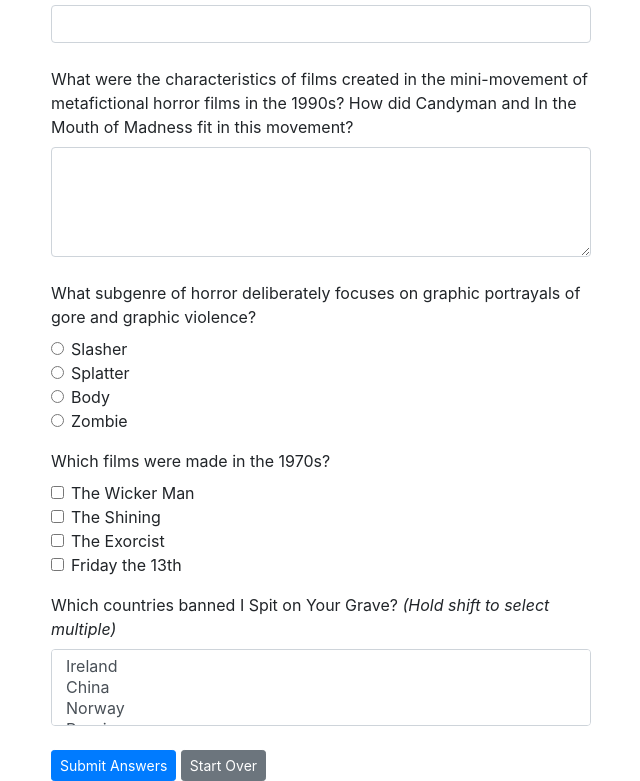
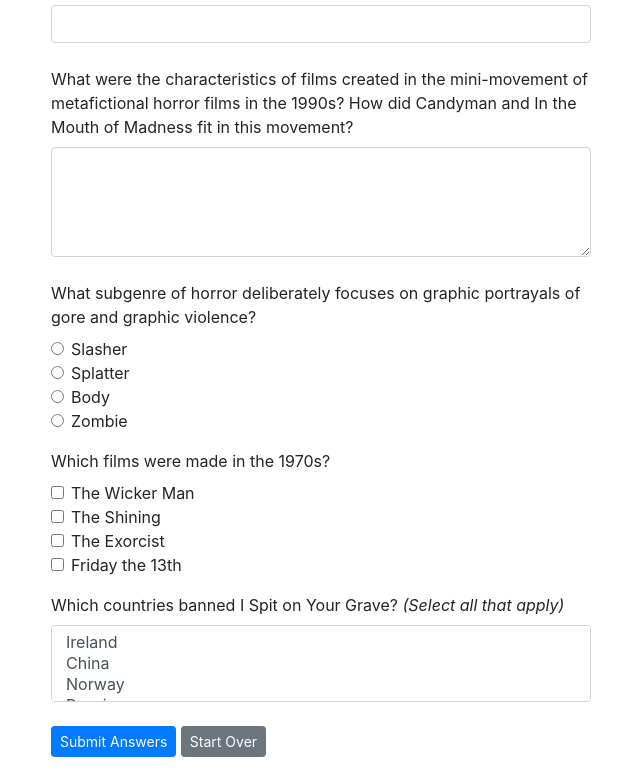
Before and after one commit to devoun24/bootstrap-forms, a plain HTML site: page index.html in a window 1280 px wide. Shown: the part 497-1278 px from the top of the page, without its empty margins (34-674 px from the left). After the commit the page ends 1254 px from the top, so only its background shows below. Drawn offline with Linux system fonts and the light colour scheme.

Commit message:
last question fix

```diff
--- a/index.html
+++ b/index.html
@@ -77,7 +77,7 @@
                   </div>
                 </div>
 
-              <label class="form-control-label" for="ban"> Which countries banned I Spit on Your Grave? <em>(Hold shift to select multiple)</em></label>
+              <label class="form-control-label" for="ban"> Which countries banned I Spit on Your Grave? <em>(Select all that apply)</em></label>
               <select class="form-control" name="ban" size="3" id="ban" multiple>
                 <option value="ireland">Ireland</option>
                 <option value="china"> China</option>
```
